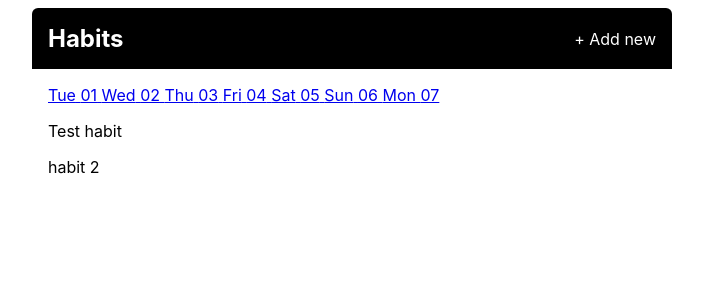
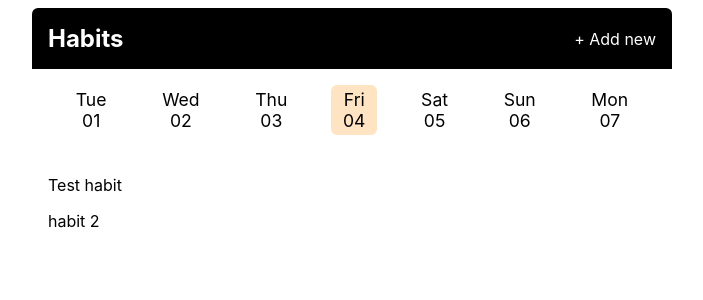
Before and after one commit to ssambss/HabitTracker, a Flask app: page /?date=2022-03-04 in a window 1280 px wide. Shown: the top 300 px of the page, without its empty margins (288-991 px from the left). Run offline with Flask 2, Linux system fonts and the light colour scheme.

Commit message:
styled dates

```diff
--- a/static/css/main.css
+++ b/static/css/main.css
@@ -66,3 +66,54 @@ body {
     padding: 0.5rem 2.5rem;
     align-self: flex-end;
 }
+
+.dates {
+    display: flex;
+    justify-content: space-around;
+    color: black;
+    font-size: 1.1rem;
+    margin-bottom: 2.5rem;
+}
+
+.dates_link {
+    color: inherit;
+    text-decoration: none;
+    outline: none;
+    padding: 0.25rem 0.75rem;
+    border-radius: 6px;
+}
+
+.dates_link_current {
+    background: bisque;
+}
+
+.dates_link:not(.dates_link_current):hover {
+    background: lightgray;
+}
+
+.date {
+    display: flex;
+    flex-direction: column;
+    align-items: center;
+}
+
+.dates_link:first-of-type,
+.dates_link:last-of-type,
+.dates_link:nth-of-type(2),
+.dates_link:nth-last-of-type(2) {
+    display: none;
+}
+
+@media screen and (min-width: 25rem) {
+    .dates_link:nth-of-type(2),
+    .dates_link:nth-last-of-type(2) {
+        display: block;
+    }
+}
+
+@media screen and (min-width: 35rem) {
+    .dates_link:first-of-type,
+    .dates_link:last-of-type {
+        display: block;
+    }
+}
```
